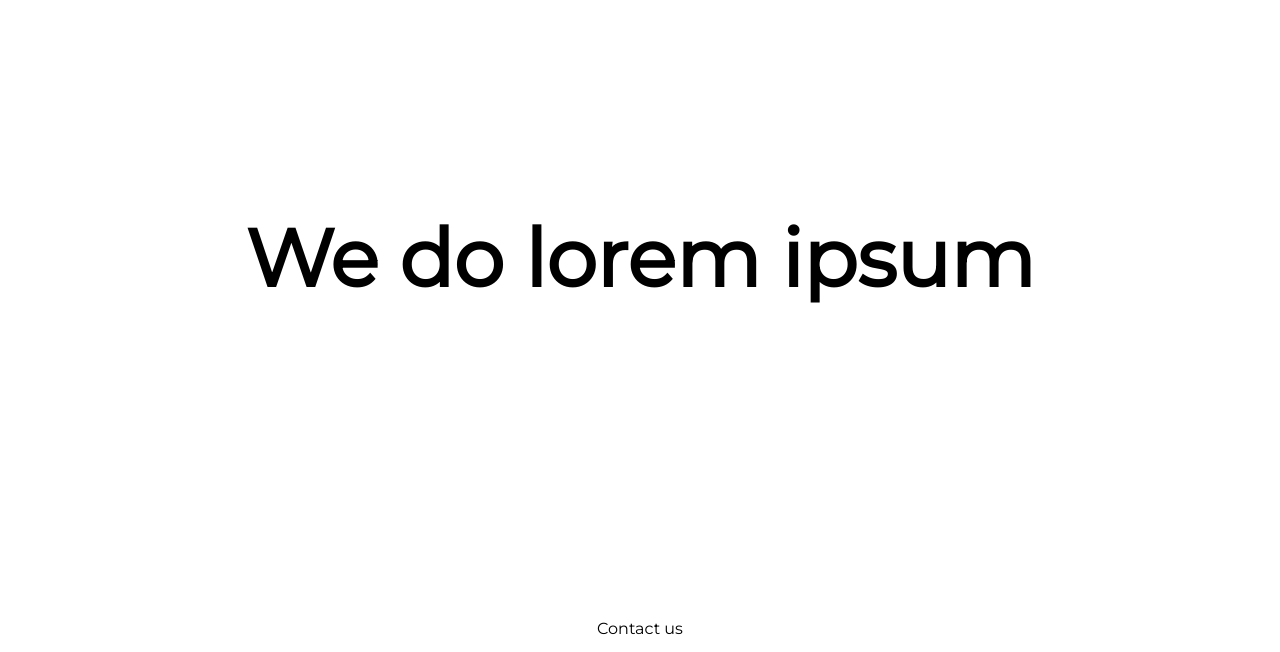
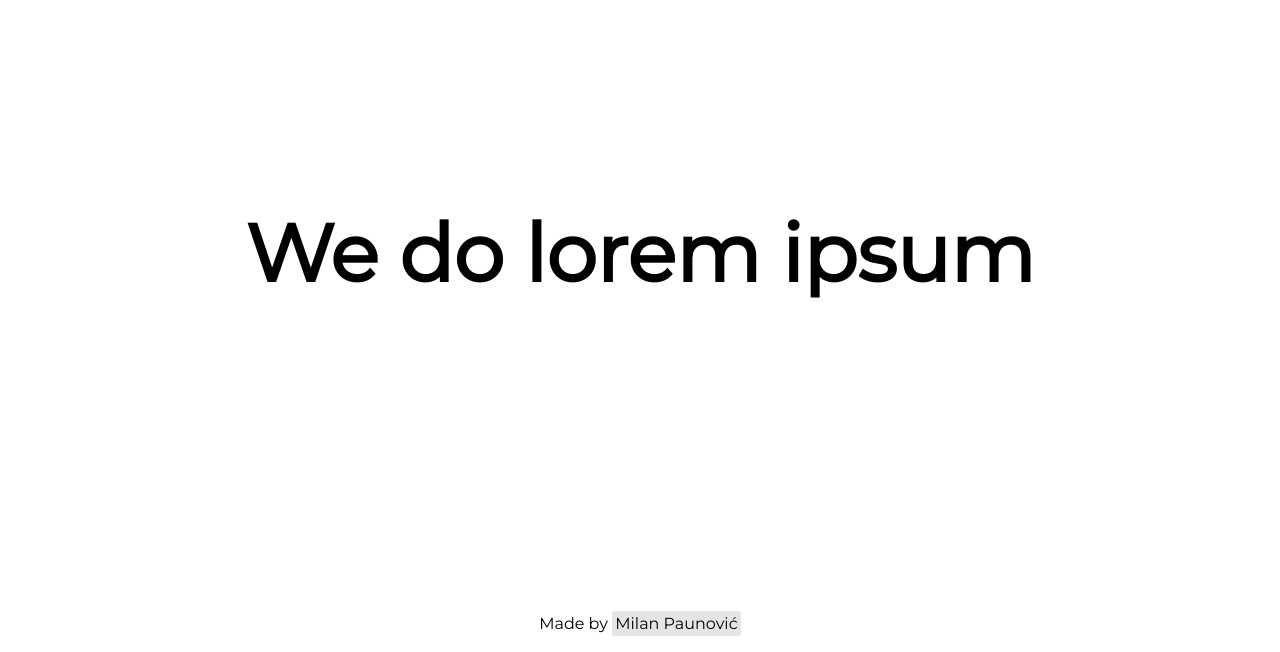
Before and after one commit to Mazed4D/small-business-site, a Gatsby site: page / in a window 1280 px wide. Shown: the part 148-800 px from the top of the page. Built offline with nearby package versions, Linux system fonts and the light colour scheme; Gatsby itself is replaced by a stand-in of ours.

Commit message:
changed footer content

```diff
--- a/src/components/ui/Footer.js
+++ b/src/components/ui/Footer.js
@@ -5,9 +5,15 @@ import * as styles from './footer.module.scss';
 const Footer = () => {
 	return (
 		<div className={styles.footer}>
-			<Link href='/contact' className={styles.navlink}>
+			{/* <Link href='/contact' className={styles.navlink}>
 				Contact us
-			</Link>
+			</Link> */}
+			<p>
+				Made by{' '}
+				<a href='https://github.com/mazed4D/' className={styles.git}>
+					Milan Paunović
+				</a>
+			</p>
 		</div>
 	);
 };
--- a/src/components/ui/footer.module.scss
+++ b/src/components/ui/footer.module.scss
@@ -30,3 +30,29 @@
 	-ms-border-radius: 10px;
 	-o-border-radius: 10px;
 }
+
+.git {
+	display: inline-block;
+	text-decoration: none;
+	color: black;
+	background-color: rgba($color: #000000, $alpha: 0.1);
+	&:hover {
+		font-weight: bold;
+		transform: scale(1.05);
+		-webkit-transform: scale(1.05);
+		-moz-transform: scale(1.05);
+		-ms-transform: scale(1.05);
+		-o-transform: scale(1.05);
+	}
+	border-radius: 3px;
+	padding: 0.2rem;
+	transition: all 0.1s ease-in-out;
+	-webkit-transition: all 0.1s ease-in-out;
+	-moz-transition: all 0.1s ease-in-out;
+	-ms-transition: all 0.1s ease-in-out;
+	-o-transition: all 0.1s ease-in-out;
+	-webkit-border-radius: 3px;
+	-moz-border-radius: 3px;
+	-ms-border-radius: 3px;
+	-o-border-radius: 3px;
+}
```
